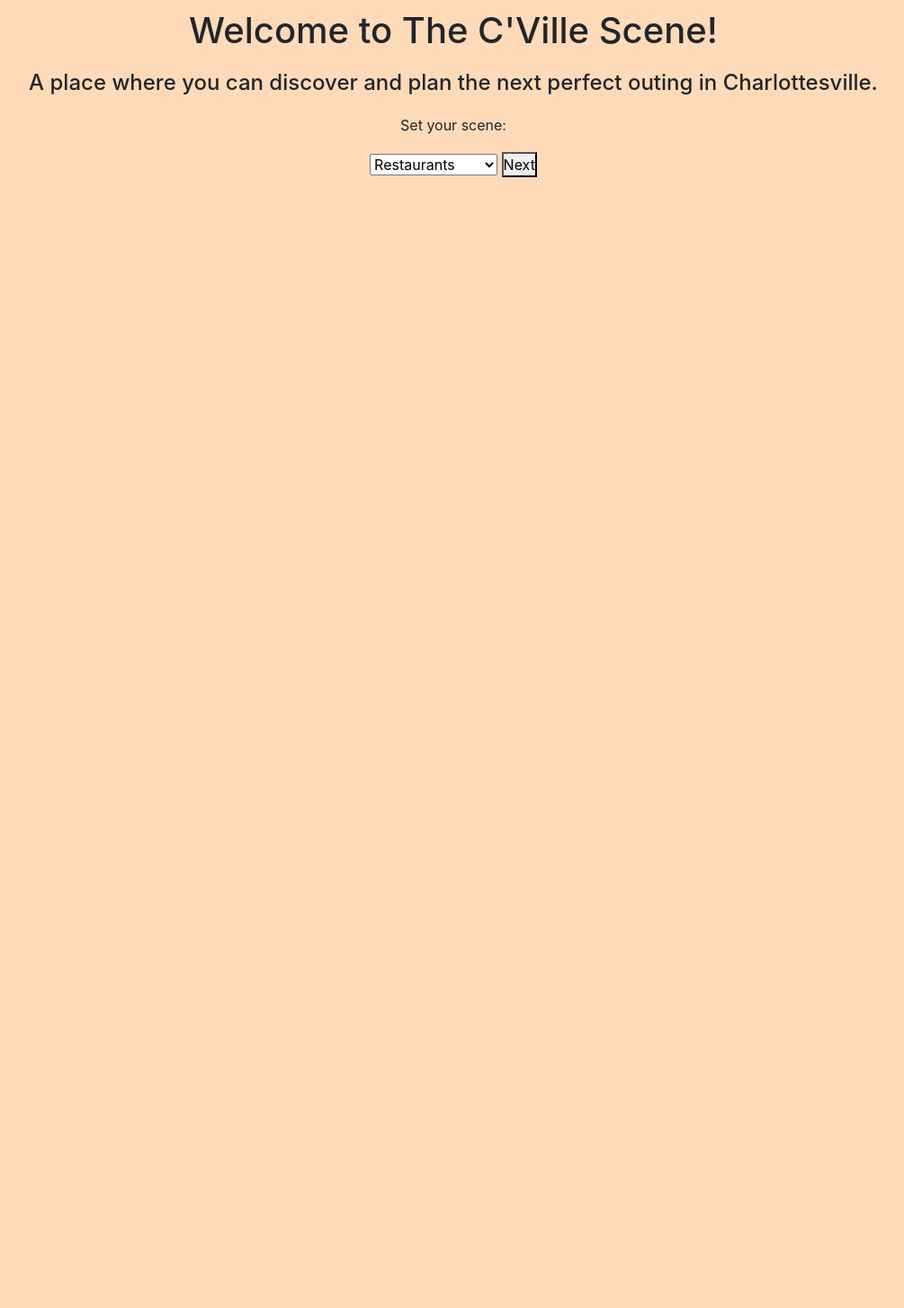
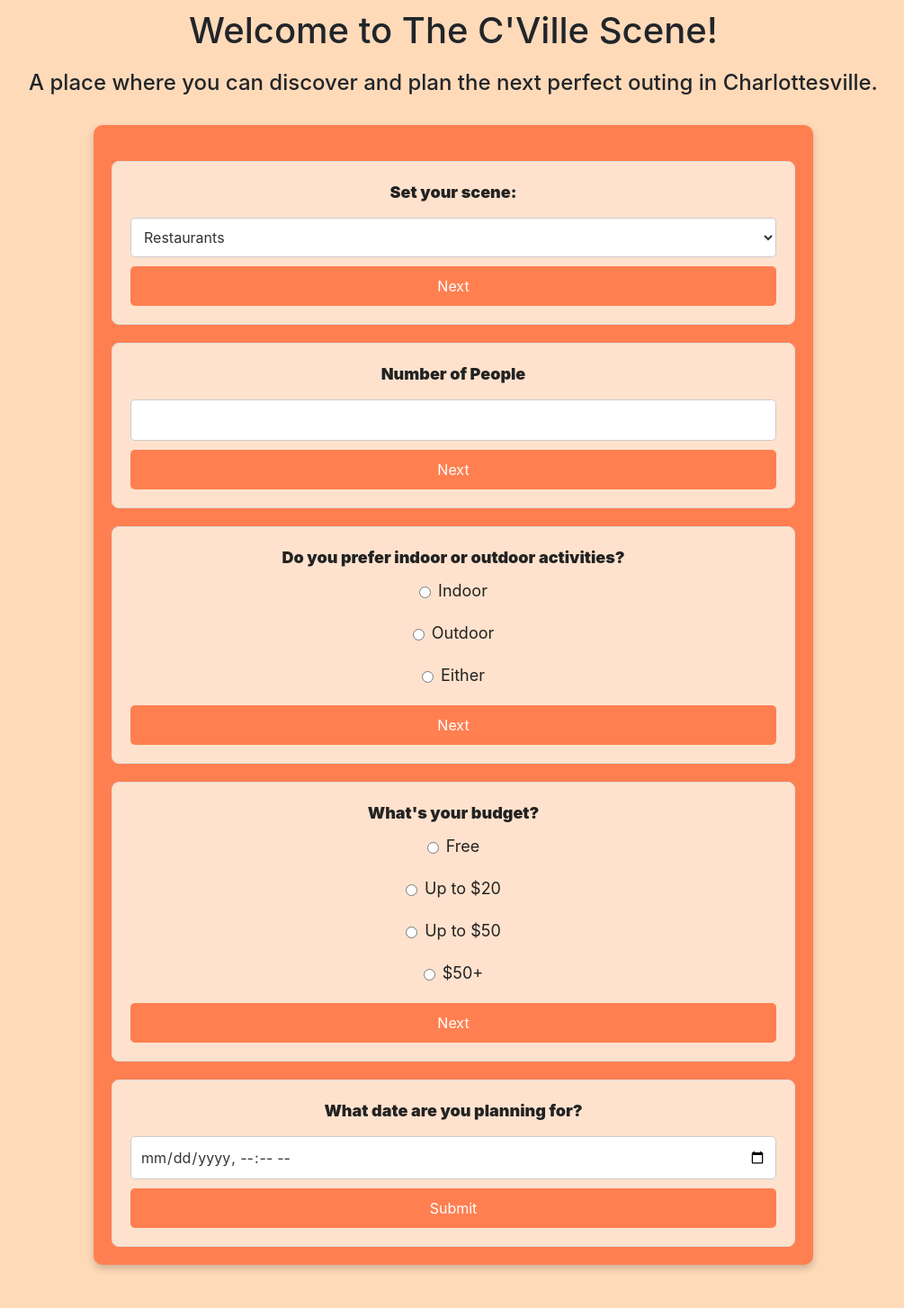
Before and after one commit to Srivacthi/The-CVille-Scene, a Flask app: page / in a window 1280 px wide. Shown: the part 531-1985 px from the top of the page at 90% size, without its empty margins (136-1141 px from the left). Before the commit the page ends 728 px from the top, so only its background shows below. Run offline with Flask 3, Linux system fonts and the light colour scheme.

Commit message:
finalized form on home page

```diff
--- a/results.csv
+++ b/results.csv
@@ -1,6 +1,6 @@
 Name,Website,Description,Category,Location
-University of Virginia Lawn,https://www.virginia.edu,Historic park area at the center of the university designed by Thomas Jefferson,Parks,Charlottesville Virginia 22903
-Rivanna Trail,http://www.rivannatrails.org,Scenic trail system for hiking and running,Parks,Charlottesville Virginia 22903
-Pen Park,https://www.charlottesville.gov,Expansive park with golf tennis and hiking trails,Parks,1400 Pen Park Road Charlottesville Virginia 22901
-McIntire Park,https://www.charlottesville.gov,Large city park with sports fields hiking trails and picnic shelters,Parks,425 Washington Park Drive Charlottesville Virginia 22901
-IX Art Park,https://ixartpark.org,Outdoor art park with sculptures and installations,Parks,522 2nd Street SE Charlottesville Virginia 22902
+Bodo's Bagels,http://www.bodosbagels.com,Popular bagel shop known for its great bagels and affordable sandwiches that can be indoor dining friendly at a low cost,Restaurant,505 Preston Ave Charlottesville VA 22903
+Marco and Luca Noodle Shop,,Casual spot for delicious dumplings and noodles great for a quick and budget-friendly meal,Restaurant,112 W Main St Charlottesville VA 22902
+Christian’s Pizza,http://christianspizza.com,Known for wide variety of pizzas with quick service and casual indoor seating,Restaurant,118 W Main St Charlottesville VA 22902
+The Wool Factory,http://www.thewoolfactory.com,Offers coffee and simple bites in a brewery-style ambiance at affordable prices,Restaurant,1837 Broadway St Charlottesville VA 22902
+Taco Bell,https://locations.tacobell.com,Fast food option with cheap meal deals and seating indoors,Restaurant,1622 Rio Rd E Charlottesville VA 22901
--- a/templates/home.html
+++ b/templates/home.html
@@ -21,11 +21,11 @@
     }
     .question {
             text-align: center;
-            display: none; /* All questions hidden initially */
+            display: none;
             margin-top: 20px;
         }
         .question:first-child {
-            display: block; /* First question is visible */
+            display: block;
         }
         .question-container {
             max-width: 500px;
@@ -138,13 +138,13 @@ nav {
 </div>
 
 <script>
-      let position = 0; // Initial position
+      let position = 0;
   const spansSlow = document.querySelectorAll('.spanSlow');
   const spansFast = document.querySelectorAll('.spanFast');
 
   function animateText() {
-    let speedSlow = 100 * Math.sin(position * 0.01); // Slower oscillation
-    let speedFast = 200 * Math.sin(position * 0.01); // Faster oscillation
+    let speedSlow = 100 * Math.sin(position * 0.01);
+    let speedFast = 200 * Math.sin(position * 0.01);
 
     spansSlow.forEach((span) => {
       span.style.transform = `translate(${speedSlow}px)`;
@@ -154,8 +154,8 @@ nav {
       span.style.transform = `translate(${speedFast}px)`;
     });
 
-    position += 1; // Increment position to keep animation going
-    requestAnimationFrame(animateText); // Continuously update animation
+    position += 1;
+    requestAnimationFrame(animateText);
   }
 
   animateText();
@@ -163,30 +163,97 @@ nav {
 
 <h1 class="heading heading-title">Welcome to The C'Ville Scene!</h1>
 <h4 class="heading heading-description">A place where you can discover and plan the next perfect outing in Charlottesville.</h4>
+<br>
+<style>
+    .questions-container {
+        max-width: 800px;
+        margin: auto;
+        padding: 20px;
+        background-color: #FF7F50;
+        color: #333;
+        border-radius: 10px;
+        box-shadow: 0px 4px 8px rgba(0, 0, 0, 0.2);
+    }
 
-<!-- <div class="form-container">
-    <form method="POST" action="/home">
-        <label for="dropdown_option">Set Your Scene:</label>
-        <select name="dropdown_option" id="dropdown_option">
-            <option value="Restaurants">Restaurants</option>
-            <option value="Parks">Parks</option>
-            <option value="Museums">Museums</option>
-            <option value="Sporting Events">Sporting Events</option >
-            <option value="Art Gallaries">Art Gallaries</option>
-            <option value="Historical Sites">Historical Sites</option>
-        </select>
-        <button type="submit">Submit</button>
-    </form>
+    .question label {
+        font-size: 18px;
+        font-weight: bold;
+        color: #222;
+        display: block;
+        margin-bottom: 10px;
+    }
 
-    {% if selected_option %}
-        <p>You selected: <strong>{{ selected_option }}</strong></p>
-    {% endif %}
-</div> -->
+    select, input {
+        width: 100%;
+        padding: 10px;
+        margin-top: 5px;
+        border: 1px solid #ccc;
+        border-radius: 5px;
+        font-size: 16px;
+        background-color: #fff;
+        color: #333;
+    }
+
+    .question {
+        text-align: center;
+        display: none;
+        margin-top: 20px;
+        padding: 20px;
+        background-color: #ffe2cd;
+        border: 1px solid #ddd;
+        border-radius: 8px;
+        opacity: 0;
+        transform: translateY(20px);
+        transition: opacity 0.5s ease-out, transform 0.5s ease-out;
+    }
+
+    .question.active {
+        display: block;
+        opacity: 1;
+        transform: translateY(0);
+    }
+
+    button {
+        display: block;
+        width: 100%;
+        padding: 10px;
+        font-size: 16px;
+        border: none;
+        background-color: #FF7F50;
+        color: white;
+        border-radius: 5px;
+        cursor: pointer;
+        transition: background-color 0.3s ease;
+    }
+
+    button:hover {
+        background-color: #e66b3c;
+    }
+
+    .radio-group {
+        display: flex;
+        flex-direction: column;
+        align-items: center;
+        gap: 10px;
+        width: 100%;
+    }
+
+    .radio-group label {
+        display: flex;
+        align-items: center;
+        gap: 8px;
+        font-size: 18px;
+        font-weight: normal;
+        white-space: nowrap;
+    }
+
+</style>
+
 <div class="questions-container">
     <form id="questionnaire" form method="POST" action="/home">
 
-        <div class="question" id="q1">
-            <label>Set your scene: </label><br>
+        <div class="question active" id="q1">
+            <label><strong>Set your scene: </strong></label>
             <select id="place" name="place">
                 <option value="Restaurants">Restaurants</option>
                 <option value="Parks">Parks</option>
@@ -200,43 +267,62 @@ nav {
         </div>
 
 
-        <div class="question" id="q2">
-            <label>Number of People?</label><br>
+        <div class="question active" id="q2">
+            <label><strong>Number of People</strong></label>
             <input type="text" id="numPeople" name = "numPeople">
             <button type="button" onclick="showNext(3)">Next</button>
         </div>
 
-        <div class="question" id="q3">
-            <label>Do you prefer indoor or outdoor activities?</label><br>
-            <input type="radio" name="activity" value="Indoor"> Indoor<br>
-            <input type="radio" name="activity" value="Outdoor"> Outdoor<br>
-            <input type="radio" name="activity" value="Either"> Either<br>
+        <div class="question active" id="q3">
+            <label><strong>Do you prefer indoor or outdoor activities?</strong></label>
+
+            <div class="radio-group">
+                <label for="indoor"><input type="radio" id="indoor" name="activity" value="Indoor"> Indoor</label>
+                <label for="outdoor"><input type="radio" id="outdoor" name="activity" value="Outdoor"> Outdoor</label>
+                <label for="either"><input type="radio" id="either" name="activity" value="Either"> Either</label>
+            </div>
+
             <button type="button" onclick="showNext(4)">Next</button>
         </div>
 
-        <div class="question" id="q4">
-            <label>What's your budget?</label><br>
-            <input type="radio" name="budget" value="Free"> Free<br>
-            <input type="radio" name="budget" value="$20"> Up to $20<br>
-            <input type="radio" name="budget" value="$50"> Up to $50<br>
-            <input type="radio" name="budget" value="$50+"> $50+<br>
+        <div class="question active" id="q4">
+            <label><strong>What's your budget?</strong></label>
+
+            <div class="radio-group">
+                <label for="free"><input type="radio" id="free" name="budget" value="Free"> Free</label>
+                <label for="budget20"><input type="radio" id="budget20" name="budget" value="$20"> Up to $20</label>
+                <label for="budget50"><input type="radio" id="budget50" name="budget" value="$50"> Up to $50</label>
+                <label for="budget50plus"><input type="radio" id="budget50plus" name="budget" value="$50+"> $50+</label>
+            </div>
+
             <button type="button" onclick="showNext(5)">Next</button>
         </div>
-        <div class="question" id="q5">
-            <label>What day and time of day are you planning?</label><br>
+
+
+        <div class="question active" id="q5">
+            <label><strong>What date are you planning for?</strong></label>
             <input type="datetime-local" id="dateTime" name="dateTime">
             <button type="submit">Submit</button>
         </div>
     </form>
 </div>
+<br>
+<br>
 
 <script>
     function showNext(questionNumber) {
-        document.getElementById('q' + questionNumber).style.display = 'block';
-    }
+        let currentQuestion = document.querySelector('.question.active');
+        let nextQuestion = document.getElementById('q' + questionNumber);
 
-    function submitForm() {
-        alert("Thank you for answering! We will now find the best places for you.");
+        if (currentQuestion && nextQuestion) {
+
+            nextQuestion.style.display = "block";
+            nextQuestion.classList.add('active');
+
+            nextQuestion.scrollIntoView({ behavior: 'smooth', block: 'center' });
+        } else {
+            console.error("Question not found: q" + questionNumber);
+        }
     }
 </script>
 {% endblock %}
```
